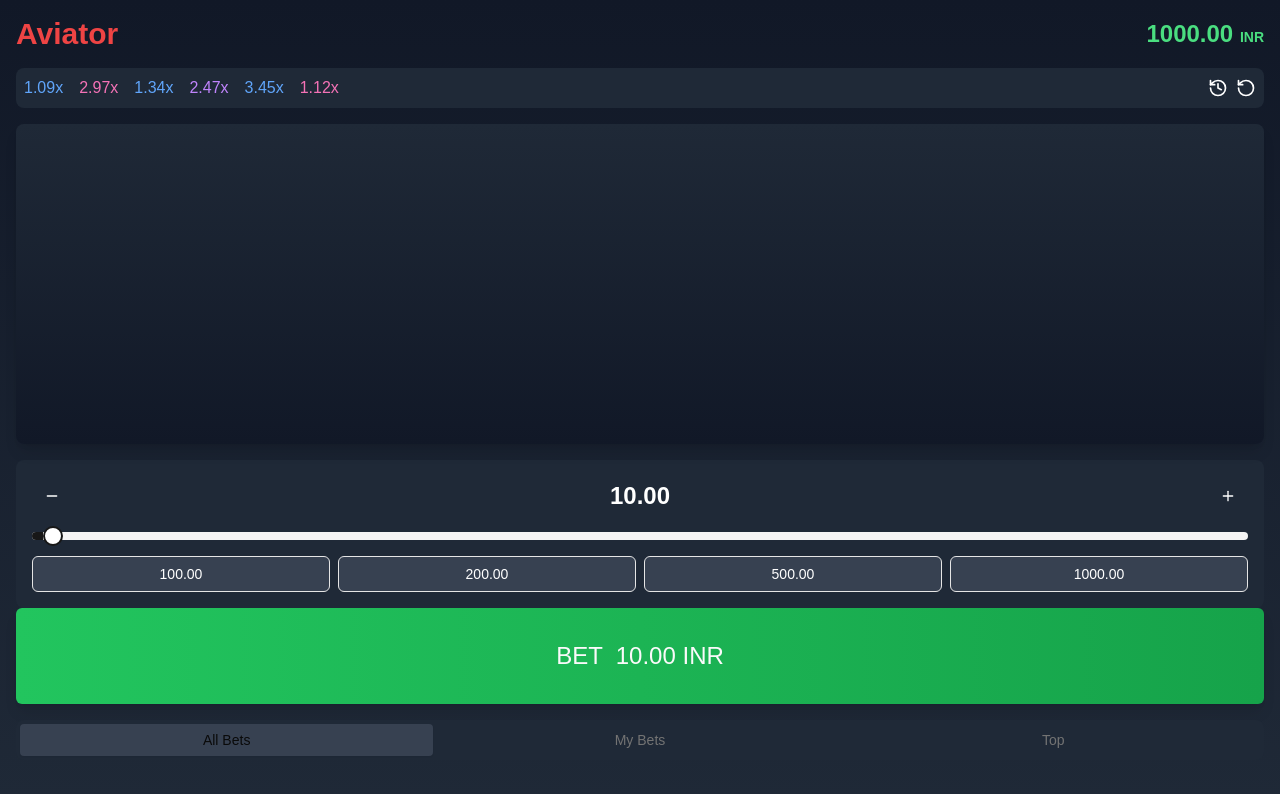
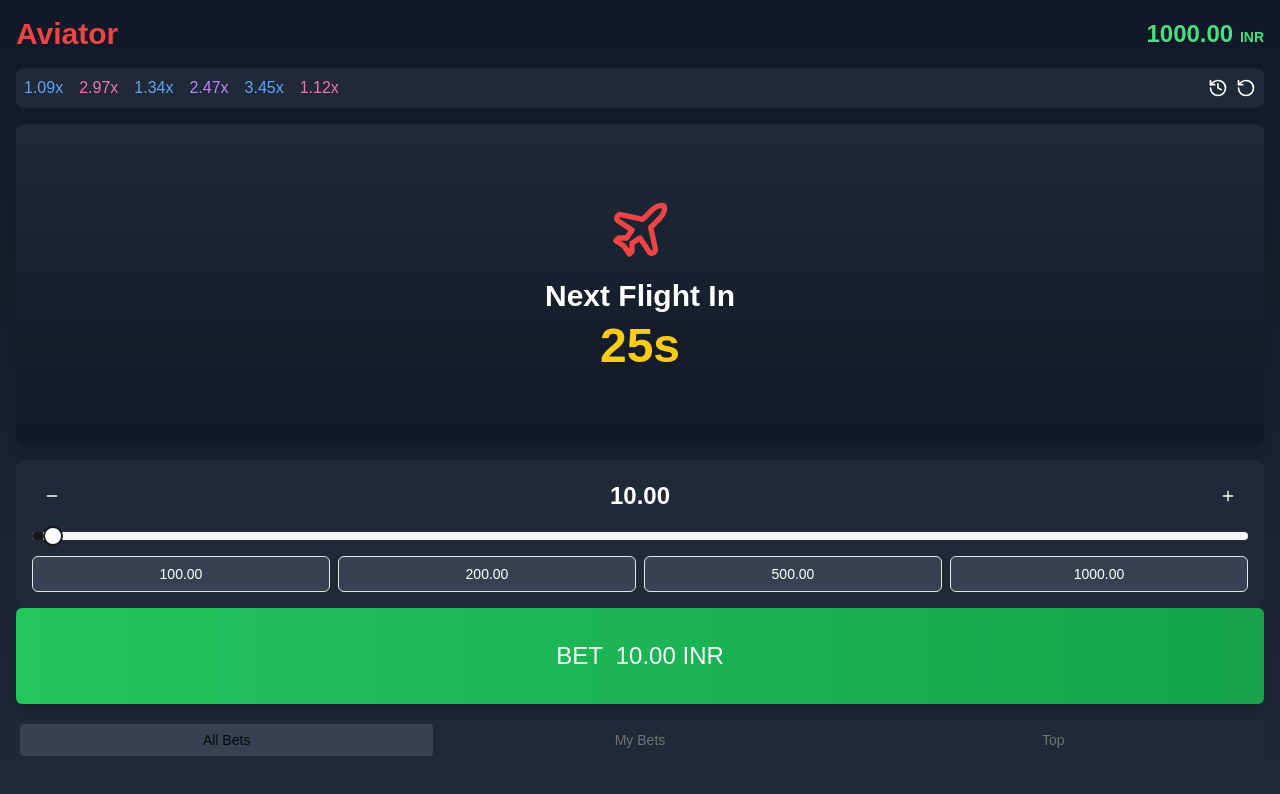
Before and after one commit to onlyprogrammers/color-prediction, a Next.js app in the folder colorprediction/: page /games/aviator in a window 1280 px wide. Shown: the top 794 px of the page. Built offline with nearby package versions, Linux system fonts and the light colour scheme.

Commit message:
solve error

```diff
--- a/colorprediction/components/aviator-game.tsx
+++ b/colorprediction/components/aviator-game.tsx
@@ -5,7 +5,7 @@ import { Button } from "@/components/ui/button"
 import { Tabs, TabsList, TabsTrigger } from "@/components/ui/tabs"
 import { Slider } from "@/components/ui/slider"
 import { Minus, Plus, History, RotateCcw, Plane } from "lucide-react"
-// import { motion, AnimatePresence } from "framer-motion"
+import { motion, AnimatePresence } from "framer-motion"
 
 export default function AviatorGame() {
   const [balance, setBalance] = useState(1000)
@@ -149,7 +149,46 @@ export default function AviatorGame() {
       {/* Game Area */}
       <div className="relative h-48 sm:h-64 md:h-80 mb-2 sm:mb-4 rounded-lg bg-gradient-to-b from-gray-800 to-gray-900 overflow-hidden shadow-lg">
         <canvas ref={canvasRef} width={400} height={300} className="w-full h-full" />
-
+        <AnimatePresence>
+          {gameState === "waiting" && (
+            <motion.div
+              initial={{ opacity: 0, scale: 0.8 }}
+              animate={{ opacity: 1, scale: 1 }}
+              exit={{ opacity: 0, scale: 0.8 }}
+              className="absolute inset-0 flex flex-col items-center justify-center"
+            >
+              <Plane className="w-12 h-12 sm:w-16 sm:h-16 text-red-500 mb-2 sm:mb-4" />
+              <div className="text-xl sm:text-3xl font-bold mb-1 sm:mb-2">Next Flight In</div>
+              <div className="text-3xl sm:text-5xl font-bold text-yellow-400">{countdown}s</div>
+            </motion.div>
+          )}
+          {(gameState === "flying" || gameState === "crashed") && (
+            <motion.div
+              key="multiplier"
+              initial={{ opacity: 0, scale: 0.8 }}
+              animate={{ opacity: 1, scale: 1 }}
+              exit={{ opacity: 0, scale: 0.8 }}
+              className="absolute inset-0 flex items-center justify-center"
+            >
+              <div className="text-5xl sm:text-8xl font-bold text-red-500 drop-shadow-glow">
+                {multiplier.toFixed(2)}x
+              </div>
+            </motion.div>
+          )}
+          {gameState === "crashed" && (
+            <motion.div
+              initial={{ opacity: 0, y: 50 }}
+              animate={{ opacity: 1, y: 0 }}
+              exit={{ opacity: 0, y: 50 }}
+              className="absolute inset-x-0 bottom-4 sm:bottom-10 text-center"
+            >
+              <div className="text-2xl sm:text-4xl font-bold text-red-500 mb-1 sm:mb-2">CRASHED!</div>
+              <div className="text-lg sm:text-2xl font-semibold">
+                {activeBet > 0 ? "Better luck next time!" : "You cashed out in time!"}
+              </div>
+            </motion.div>
+          )}
+        </AnimatePresence>
       </div>
 
       {/* Betting Controls */}
--- a/colorprediction/package.json
+++ b/colorprediction/package.json
@@ -19,8 +19,8 @@
     "framer-motion": "^11.11.11",
     "lucide-react": "^0.454.0",
     "next": "15.0.2",
-    "react": "19.0.0-rc-02c0e824-20241028",
-    "react-dom": "19.0.0-rc-02c0e824-20241028",
+    "react": "^18.3.1",
+    "react-dom": "^18.3.1",
     "tailwind-merge": "^2.5.4",
     "tailwindcss-animate": "^1.0.7"
   },
```
Also changed, not shown: 1 other file (tests, documents, lock files or other folders).
